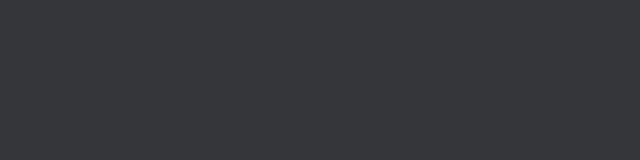
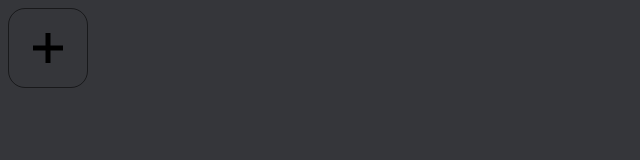
Before and after one commit to ChernikRoman/custom-homepage, a browser extension: page index.html in a window 1280 px wide. Shown: the full height of the page, 0-640 px from the left. Drawn offline with Linux system fonts and the light colour scheme.

Commit message:
feat: добавить add-button

```diff
--- /dev/null
+++ b/blocks/add-button/__plus-ico/add-button__plus-ico.css
@@ -0,0 +1,7 @@
+.add-button__plus-ico {
+    margin: auto;
+}
+
+.add-button:hover .add-button__plus-ico {
+    fill: #008cff86;
+}
--- /dev/null
+++ b/blocks/add-button/add-button.css
@@ -0,0 +1,16 @@
+
+.add-button {
+    width: 80px;
+    height: 80px;
+    display: flex;
+    background-color: transparent;
+    border: 1px solid #0008;
+    border-radius: 17px;
+    transition: all 0.17s linear;
+}
+
+.add-button:hover {
+    box-shadow: 0px 0px 36px -7px #008cff86;
+    border-color: #008cff86;
+    cursor: pointer;
+}
--- a/index.css
+++ b/index.css
@@ -9,3 +9,7 @@
 @import url('./blocks/bookmark/__wrapper/bookmark__wrapper.css');
 @import url('./blocks/bookmark/__title/bookmark__title.css');
 @import url('./blocks/bookmark/__site-logo/bookmark__site-logo.css');
+
+/*Блок add-button*/
+@import url('./blocks/add-button/add-button.css');
+@import url('./blocks/add-button/__plus-ico/add-button__plus-ico.css');
--- a/index.html
+++ b/index.html
@@ -17,6 +17,9 @@
             </figcaption>
         </figure>
     </template>
+    <button class="add-button" type="button">
+        <svg class="add-button__plus-ico" xmlns="http://www.w3.org/2000/svg" width="30" height="30" viewBox="0 0 24 24"><path d="M24 10h-10v-10h-4v10h-10v4h10v10h4v-10h10z"/></svg>
+    </button>
     <script src="./script.js"></script>
 </body>
 </html>
```
